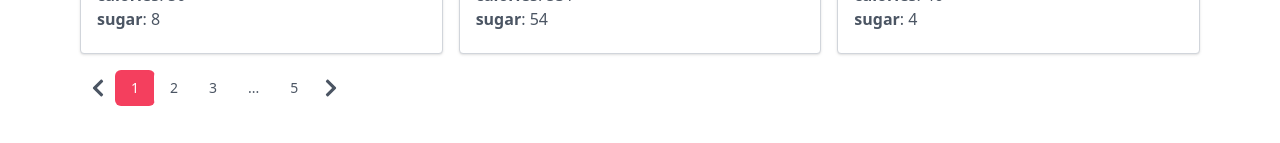
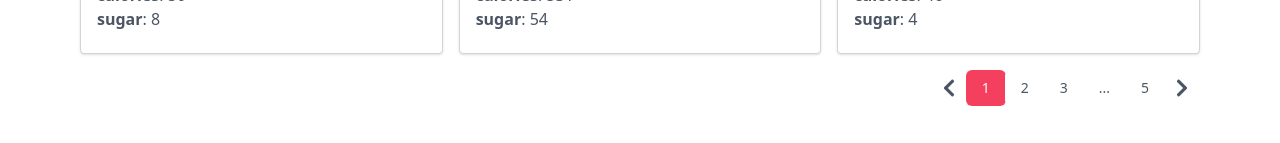
Before and after one commit to chidojiro/nstep-test, a React (Vite) app: page / in a window 1280 px wide. Shown: the part 1237-1380 px from the top of the page. Built offline with nearby package versions, Linux system fonts and the light colour scheme.

Commit message:
fix: align fruits pagination

```diff
--- a/src/features/fruit/FruitList/FruitList.tsx
+++ b/src/features/fruit/FruitList/FruitList.tsx
@@ -24,10 +24,13 @@ export const FruitList = ({ className }: FruitListProps) => {
   });
 
   return (
-    <div className={clsx('grid grid-cols-3 gap-4', className)}>
+    <div className={className}>
+      <div className={clsx('grid grid-cols-3 gap-4')}>
         {fruits.map((fruit) => (
           <FruitCard key={fruit.id} fruit={fruit} />
         ))}
+      </div>
+      <div className="mt-4 flex justify-end">
         <Pagination
           onChange={setPage}
           page={page}
@@ -35,5 +38,6 @@ export const FruitList = ({ className }: FruitListProps) => {
           perPage={FRUITS_PER_PAGE}
         />
       </div>
+    </div>
   );
 };
```
Lines whose indentation alone changed are shown as unchanged.
